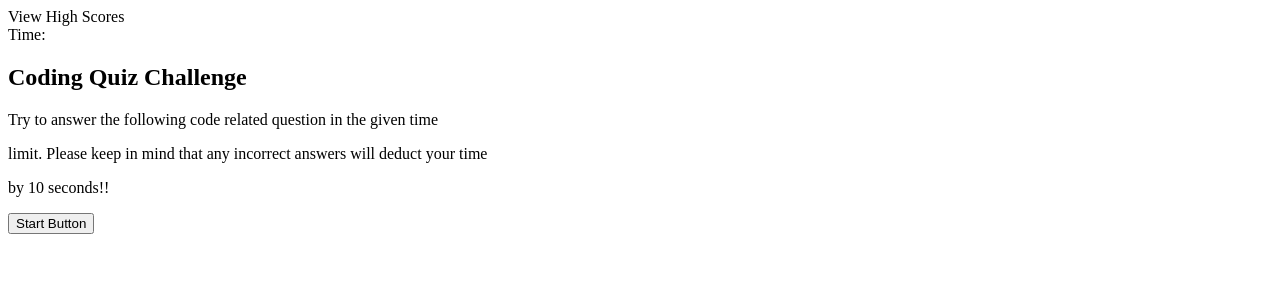
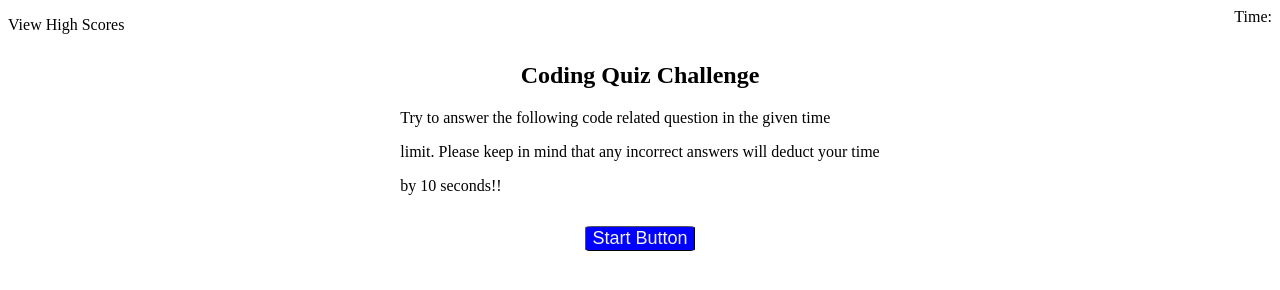
Before and after one commit to Corzah97/Web-Quiz-API, a plain HTML site: page index.html in a window 1280 px wide. Drawn offline with Linux system fonts and the light colour scheme.

Commit message:
added styling to main page (View 0)

```diff
--- a/assets/style.css
+++ b/assets/style.css
@@ -0,0 +1,46 @@
+.active{
+    display: block;
+}
+.block{
+    display: none;
+}
+
+.start_btn .btn_properties{
+    font-size: large;
+    border-radius: 7%;
+    border-width: 1px;
+    color: whitesmoke;
+    background-color: blue;
+    min-width: calc(20%);
+    display: flex;
+}
+
+/* Time Check  */
+
+.time_check{
+    display: flex;
+    align-items: center;
+    justify-content: space-between;
+}
+
+/* Main Page (View 0) */
+
+.views_styling_center{
+    position: relative;
+    display: flex;
+    justify-content: center;
+}
+
+.view0 .children{
+    display: flex;
+    justify-content: center;
+}
+
+.view0 .intro_lines{
+    margin: 5px 10px;
+}
+
+.view0 .start_btn{
+    position: relative;
+    top: 15px;
+}
--- a/index.html
+++ b/index.html
@@ -41,7 +41,7 @@
     <div class="views_styling_center">
 
         <!-- View 0 -->
-        <div class="view0 block">
+        <div class="view0 active">
 
             <h2 class="children heading">Coding Quiz Challenge</h2>
 
```
